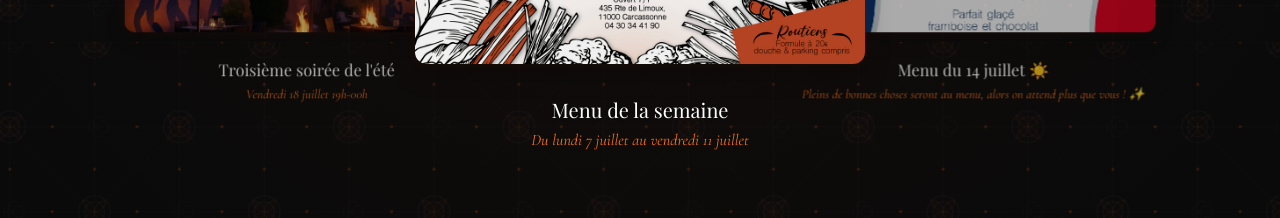
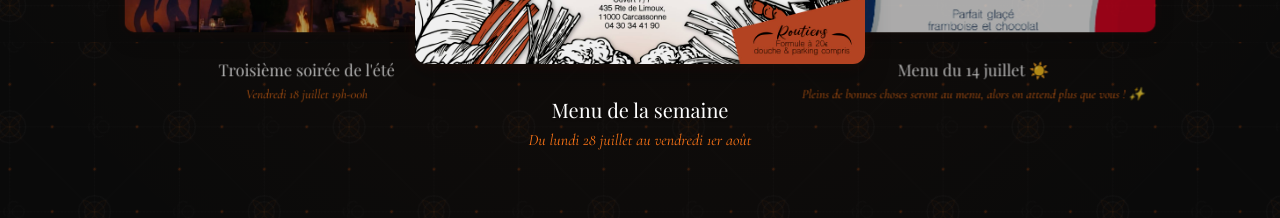
Before and after one commit to CaptainIgl00/BrasserieChezJu, a Nuxt app: page / in a window 1280 px wide. Shown: the part 4880-5098 px from the top of the page. Built offline with nearby package versions, Linux system fonts and the light colour scheme; a web font is replaced by a local one.

Commit message:
update: replace Instagram post for July 28 with new image, URL, title, and description

```diff
--- a/components/home/InstagramFeed.vue
+++ b/components/home/InstagramFeed.vue
@@ -112,9 +112,9 @@ const instagramPosts = ref<InstagramPost[]>([
   {
     id: '2',
     imageUrl: '/images/instagram/menu_semaine.jpg',
-    postUrl: 'https://www.instagram.com/p/DLu9UV3tmSz/',
+    postUrl: 'https://www.instagram.com/p/DMm6FfqBG8U/',
     title: 'Menu de la semaine',
-    description: 'Du lundi 7 juillet au vendredi 11 juillet'
+    description: 'Du lundi 28 juillet au vendredi 1er août'
   },
   {
     id: '3',
```
Also changed, not shown: public/images/instagram/menu_semaine.jpg.
